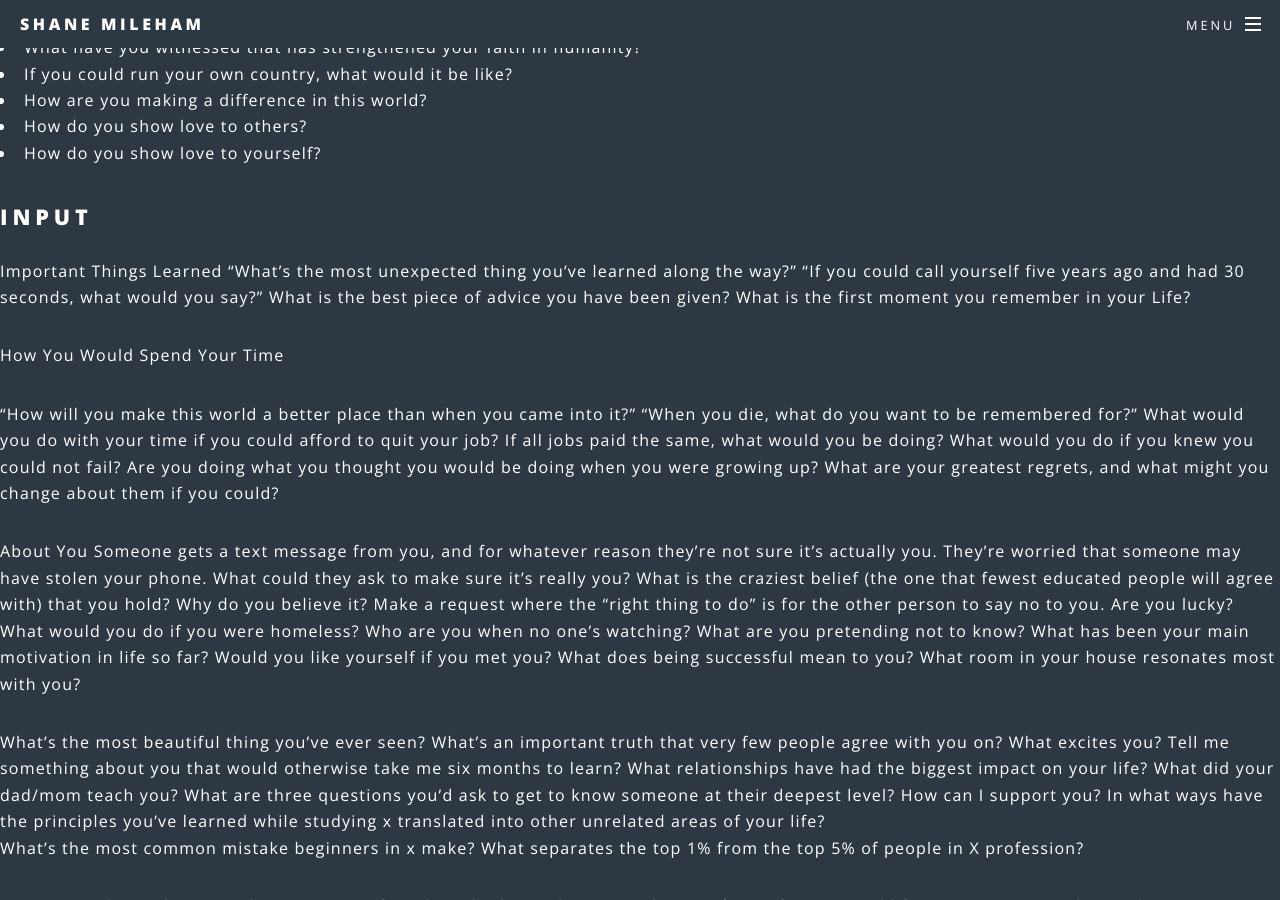
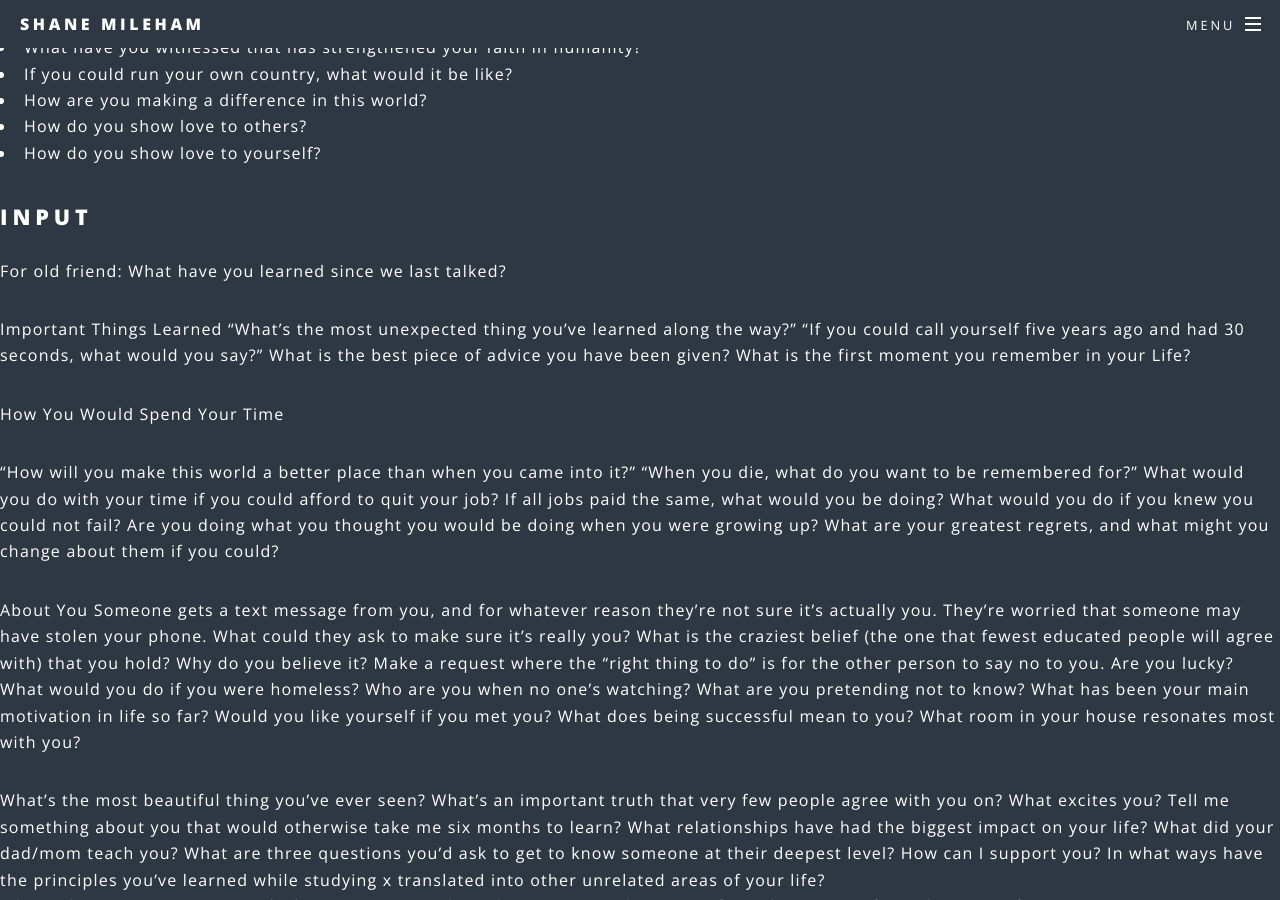
Before and after one commit to shanemileham/shanemileham.github.io, a Jekyll site: the page built from _kb/social/questions.md, in a window 1280 px wide and 900 px high, scrolled down 2967 px. Built offline with Jekyll 4.4.1, drawn with Linux system fonts in a browser that asks for light colours; comment, search, counter and statistics services are not loaded.

Commit message:
Added social question of "what have you learned since we last talked?"

```diff
--- a/_kb/social/questions.md
+++ b/_kb/social/questions.md
@@ -101,6 +101,8 @@ Putting your attention on someone with genuinely interested questions allows the
 
 
 ## INPUT
+
+For old friend: What have you learned since we last talked?
 
 Important Things Learned
 "What's the most unexpected thing you've learned along the way?"
```
